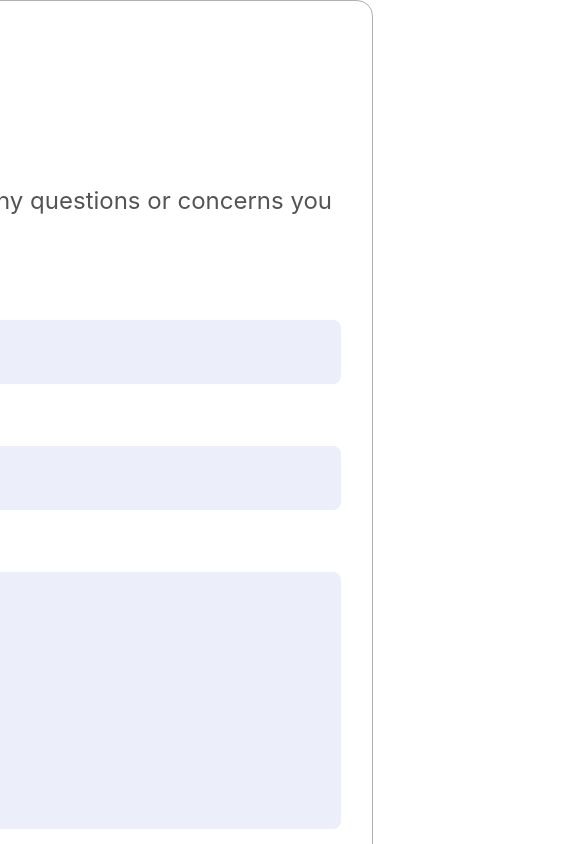
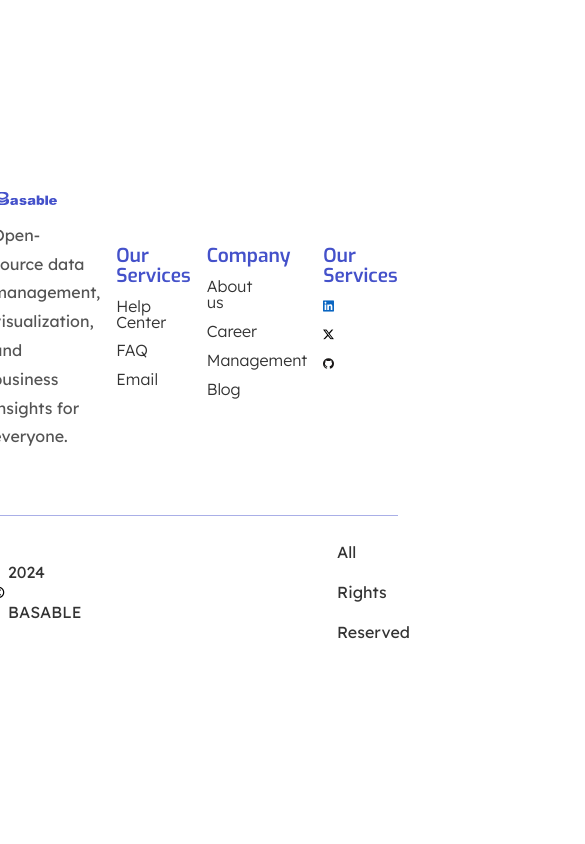
Before and after one commit to prodbyola/basable, a React (Create React App) app in the folder landing/: page / in a window 390 px wide. Shown: the top 844 px of the page, 585 px wide, since content can reach past the window. Built offline with nearby package versions, Linux system fonts and the light colour scheme.

Commit message:
footer align commit 1

```diff
--- a/landing/src/App.js
+++ b/landing/src/App.js
@@ -5,7 +5,7 @@ import FooterSection from "./LandingContactFooterComponents/FooterSection";
 function App() {
   return (
     <>
-      <ContactSection />
+      {/* <ContactSection /> */}
       <FooterSection />
     </>
   );
--- a/landing/src/LandingContactFooterComponents/Contact.css
+++ b/landing/src/LandingContactFooterComponents/Contact.css
@@ -17,10 +17,10 @@ body {
     flex-direction: column;
     justify-content: center;
     align-items: center;
-    width: 99.5vw;
+    width: 1440px;
     height: 100%;
     background-color: rgba(255, 255, 255, 1);
-    margin-bottom: 8rem;
+    /* margin: 8rem 0; */
 }
 
 
@@ -29,9 +29,10 @@ body {
     height: 100%;
     display: flex;
     justify-content: center;
-    align-items: center;
+    /* align-items: center; */
     gap: 116px;
     padding: 0px 0px 0px 96px;
+    border: 1px solid;
 }
 
 .contact-left-side {
@@ -41,7 +42,8 @@ body {
     flex-direction: column;
     justify-content: center;
     align-items: center;
-    gap: 40px;
+    /* gap: 20px; */
+    border: 1px solid red;
 }
 
 /* .left-contact-top{
@@ -57,14 +59,14 @@ body {
     height: 881px;
     display: flex;
     flex-direction: column;
-    gap: 24px;
+    gap: 10px;
 }
 
 .started {
-    width: 225px;
-    height: 56px;
+    width: 189px;
+    height: 50px;
     border-radius: 24px;
-    padding: 8px 16px 8px 16px;
+    padding: 8px 10px 8px 10px;
     display: flex;
     align-items: center;
     gap: 16px;
@@ -80,13 +82,18 @@ body {
 .started-text {
     width: 137px;
     height: 30px;
-    font-size: 24px;
+    font-size: 22px;
     line-height: 30px;
+    color: rgba(68, 81, 202, 1);
 }
 
 .header-texts {
-    width: 550px;
+    display: flex;
+    flex-direction: column;
+    /* gap: 2px; */
+    width: 500px;
     height: 145px;
+    border: 1px solid;
 }
 
 .header-h1 {
@@ -94,16 +101,16 @@ body {
     height: 85px;
     font-family: Exo;
     font-weight: 600;
-    font-size: 64px;
+    font-size: 54px;
     line-height: 85.06px;
     color: rgba(22, 22, 22, 1);
 }
 
 .header-text {
-    width: 550px;
+    width: 500px;
     height: 60px;
     font-weight: 400;
-    font-size: 24px;
+    font-size: 22px;
     line-height: 30px;
     color: rgba(84, 84, 84, 1);
 }
@@ -114,16 +121,18 @@ body {
     display: flex;
     flex-direction: column;
     align-items: center;
-    gap: 23px;
+    gap: 8px;
+    /* border: 1px solid; */
 }
 
 .form-field {
     width: 550px;
-    height: 547px;
+    height: 367px;
     display: flex;
     flex-direction: column;
     align-items: center;
-    gap: 24px;
+    gap: 8px;
+    /* border: 1px solid yellow; */
 }
 
 .label {
@@ -136,9 +145,9 @@ body {
 
 .fullname {
     width: 118px;
-    width: 30px;
+    width: 25px;
     font-weight: 400;
-    font-size: 24px;
+    font-size: 18px;
     line-height: 30px;
     color: rgba(84, 84, 84, 1);
     text-wrap: nowrap;
@@ -146,17 +155,17 @@ body {
 
 .form-input {
     width: 550px;
-    height: 64px;
-    border-radius: 8px;
+    height: 44px;
+    border-radius: 3px;
     background-color: rgba(236, 238, 250, 1);
     border: none;
 }
 
 .email {
     width: 65px;
-    height: 30px;
+    height: 25px;
     font-weight: 400;
-    font-size: 24px;
+    font-size: 18px;
     line-height: 30px;
     color: rgba(84, 84, 84, 1);
 }
@@ -172,16 +181,16 @@ body {
 
 .message {
     width: 163px;
-    height: 30px;
+    height: 25px;
     font-weight: 400;
-    font-size: 24px;
+    font-size: 18px;
     line-height: 30px;
     color: rgba(84, 84, 84, 1);
 }
 
 .form-message {
     width: 550px;
-    height: 257px;
+    height: 157px;
     border-radius: 8px;
     background-color: rgba(236, 238, 250, 1);
     border: none;
@@ -212,8 +221,8 @@ body {
 }
 
 .hero-image {
-    width: 100%;
-    height: 100%;
+    width: 90%;
+    height: 80%;
     /* position: absolute;
     top: 0;
     left: 0; */
@@ -222,7 +231,7 @@ body {
 
 
 
-@media (max-width: 834px) {
+@media (min-width: 360px) and (max-width: 834px) {
     .contact-container {
         gap: 80px;
         padding: 0;
--- a/landing/src/LandingContactFooterComponents/Footer.css
+++ b/landing/src/LandingContactFooterComponents/Footer.css
@@ -8,116 +8,127 @@ body {
     height: 100vh;
     display: flex;
     flex-direction: column;
+    justify-content: center;
     align-items: center;
+    width: 100%;
 }
 
 footer {
-    /* width: 100%; */
-    width: 1440px;
-    height: 462px;
+    width: 90rem;
+    height: 28.875rem;
     background-color: rgba(255, 255, 255, 1);
     font-family: Lexend;
     display: flex;
     flex-direction: column;
     align-items: center;
+    justify-content: center;
 }
 
 .footer-section {
-    width: 1296.05px;
-    height: 413.87px;
+    width: 81%;
+    height: 25.866875rem;
     display: flex;
     flex-direction: column;
     align-items: center;
+    justify-content: center;
+    gap: 2rem;
+}
+
+.top-footer {
+    width: 76.6875rem;
+    height: 14.6875rem;
+    display: flex;
+    justify-content: center;
+    align-items: center;
+    gap: 4.875rem;
+}
+
+.left-side {
+    width: 28.5rem;
+    height: 10.866875rem;
+    display: flex;
+    flex-direction: column;
     gap: 1rem;
 }
 
-.top-footer {
-    width: 1227px;
-    height: 235px;
-    display: flex;
-    justify-content: center;
-    align-items: center;
-    gap: 142px;
-}
-
-.left-side {
-    width: 456px;
-    height: 173.87px;
-    display: flex;
-    flex-direction: column;
-    gap: 32px;
-}
-
 .logo {
-    width: 305px;
-    height: 61.87px;
+    width: 19.0625rem;
+    height: 3.8675rem;
 }
 
 .left-text {
-    width: 456px;
-    height: 96px;
+    width: 25.5rem;
+    height: 6rem;
     font-weight: 400;
-    font-size: 24px;
-    line-height: 32px;
+    font-size: 1.2rem;
+    line-height: 2rem;
     color: rgba(84, 84, 84, 1);
 }
 
 .right-side {
-    width: 629px;
-    height: 235px;
+    width: 39.3125rem;
+    height: 14.6875rem;
     display: flex;
-    gap: 72px;
+    gap: 2.5rem;
 }
 
 .right-mid {
-    width: 188px;
-    height: 189px;
+    width: 11.75rem;
+    height: 11.8125rem;
     display: flex;
     flex-direction: column;
-    gap: 24px;
+    gap: 1rem;
 }
 
 .right-mid-head {
-    width: 188px;
-    height: 43px;
+    width: 11.75rem;
+    height: 2.6875rem;
     font-family: Exo;
     font-weight: 600;
-    font-size: 32px;
-    line-height: 42.53px;
+    font-size: 1.8rem;
+    line-height: 2.658125rem;
     color: rgba(68, 81, 202, 1);
 }
 
 .dropdown {
-    width: 134px;
-    height: 122px;
+    width: 8.375rem;
+    height: 7.625rem;
     display: flex;
     flex-direction: column;
-    gap: 16px;
+    gap: 1rem;
 }
 
 .dropdown a {
-    width: 134px;
-    height: 30px;
+    width: 8.375rem;
+    height: 1.875rem;
     font-weight: 300;
-    font-size: 24px;
-    line-height: 30px;
+    font-size: 1rem;
+    line-height: 1.875rem;
     color: rgba(51, 51, 51, 1);
     text-decoration: none;
 }
 
+.social-icon {
+    width: 2rem;
+}
 
 .bottom-footer {
     display: flex;
-    gap: 62.8rem;
+    /* justify-content: center; */
+    align-items: center;
+
+
+    gap: 53.8rem;
     width: 100%;
     border-top: 1px solid rgba(169, 175, 231, 1);
-    padding-top: 16px;
-    margin-left: 5rem;
+    padding-top: 1rem;
+    /* margin-left: 5rem; */
+    /* border: 1px solid; */
 }
 
 .bottom-right {
-    width: fit-content;
-    height: 24px;
+    width: 100%;
+    height: 1.5rem;
     display: flex;
     justify-content: center;
     align-items: center;
@@ -129,306 +140,113 @@ footer {
 }
 
 .bottom-text {
-    width: 115px;
-    height: 24px;
+    width: 100%;
+    height: 1.5rem;
     font-weight: 400;
-    font-size: 16px;
-    line-height: 24px;
+    font-size: 1rem;
+    line-height: 1.5;
     color: rgba(51, 51, 51, 1);
-    text-wrap: nowrap;
+    /* text-wrap: nowrap; */
 }
 
+@media (min-width: 361px) and (max-width: 834px) {
 
-@media (max-width: 834px) {
     footer {
         width: 100%;
-        height: auto;
-        font-family: Lexend;
-        display: flex;
-        flex-direction: column;
-        align-items: center;
-        padding: 1rem;
+        height: 100% !important;
     }
 
     .footer-section {
-        width: 770px;
-        height: auto;
-        display: flex;
-        flex-direction: column;
-        align-items: center;
-        gap: 68px;
+        width: 100%;
+        height: 100%;
+        gap: 4rem;
     }
 
     .top-footer {
         width: 100%;
-        height: auto;
-        display: flex;
-        /* flex-direction: column; */
-        justify-content: center;
-        align-items: center;
+        height: 100%;
         gap: 1rem;
+        padding: auto;
     }
 
     .left-side {
-        width: 335px;
-        height: 116.57px;
-        display: flex;
-        flex-direction: column;
-        gap: 20.43px;
-        align-self: flex-start;
+        width: 40%;
+        height: 100%;
     }
 
     .logo {
-        width: 200px;
-        height: auto;
+        width: 60%;
+        height: 100%;
     }
 
     .left-text {
-        width: 335px;
-        height: auto;
-        font-weight: 400;
-        font-size: 16px;
-        line-height: 20px;
-        /* text-align: center; */
-        color: rgba(84, 84, 84, 1);
+        width: 90%;
+        height: 100%;
+        font-size: 1rem;
+        line-height: 1.8;
     }
 
     .right-side {
-        width: 367px;
-        height: auto;
-        display: flex;
-        /* flex-direction: column; */
-        justify-content: space-between;
-        gap: 8px;
-        align-self: flex-start;
-        /* align-items: center; */
+        width: 100%;
+        height: 100%;
+        gap: 1rem;
+
     }
 
     .right-mid {
-        width: 117px;
-        height: auto;
-        display: flex;
-        flex-direction: column;
-        gap: 16px;
-        align-items: center;
+        width: 100%;
+        height: 100%;
+        gap: 0.8rem;
     }
 
     .right-mid-head {
-        width: 100%;
-        height: auto;
-        font-family: Exo;
-        font-weight: 600;
-        font-size: 18px;
-        text-align: center;
-        color: rgba(68, 81, 202, 1);
+        width: fit-content;
+        height: 100%;
+        font-size: 1.2rem;
+        line-height: 1;
     }
 
     .dropdown {
-        width: 89px;
-        height: auto;
-        display: flex;
-        flex-direction: column;
-        gap: 1px;
-        align-items: center;
+        width: 60%;
+        height: 100%;
+        gap: 0.8rem;
     }
 
     .dropdown a {
         width: 100%;
-        height: auto;
-        font-weight: 300;
-        font-size: 12px;
-        /* text-align: center; */
-        color: rgba(51, 51, 51, 1);
-        text-decoration: none;
+        height: 100%;
+        font-size: 1rem;
+        line-height: 1;
     }
 
     .social-icon {
-        width: 30px;
+        width: 25%;
     }
 
     .bottom-footer {
-        display: flex;
-        gap: 31rem;
-        width: 720px;
-        border-top: 1px solid rgba(169, 175, 231, 1);
+        max-width: 834px;
+        width: 100%;
+        /* justify-content: center; */
+        align-items: center;
+        gap: 63%;
         padding-top: 1rem;
-        align-items: center;
-        margin-left: 0;
+
     }
 
     .bottom-right {
-        width: 111px;
-        height: auto;
-        display: flex;
-        justify-content: center;
-        align-items: center;
-        gap: 4px;
+        height: 100%;
     }
 
     .copryright {
-        font-size: 1.6rem;
+        font-size: 1rem;
     }
 
     .bottom-text {
-        width: 87px;
-        height: auto;
-        font-weight: 400;
-        font-size: 12px;
-        line-height: 24px;
-        color: rgba(51, 51, 51, 1);
+        width: 100%;
+        height: 100%;
+        font-size: 1rem;
+        line-height: 2.5;
     }
 }
 
-
-
-@media (max-width: 360px) {
-    /* footer {
-        width: 100%;
-        height: auto;
-        font-family: Lexend;
-        border: 1px solid;
-        display: flex;
-        flex-direction: column;
-        align-items: center;
-        padding: 1rem;
-    } */
-
-    .footer-section {
-        width: 312px;
-        height: auto;
-        display: flex;
-        flex-direction: column;
-        align-items: center;
-        gap: 4px;
-    }
-
-    .top-footer {
-        width: 312px;
-        height: auto;
-        display: flex;
-        flex-direction: column;
-        justify-content: center;
-        align-items: center;
-        gap: 40px;
-    }
-
-    .left-side {
-        width: 312px;
-        height: auto;
-        display: flex;
-        flex-direction: column;
-        gap: 32px;
-    }
-
-    .logo {
-        width: 150px;
-        height: 30.43px;
-    }
-
-    .left-text {
-        width: 312px;
-        height: 60px;
-        font-weight: 400;
-        font-size: 16px;
-        line-height: 20px;
-        text-align: start;
-        color: rgba(84, 84, 84, 1);
-    }
-
-    .right-side {
-        width: 312px;
-        height: auto;
-        display: flex;
-        flex-wrap: wrap;
-        /* flex-direction: column; */
-        gap: 2rem;
-        align-items: center;
-    }
-
-    .right-mid {
-        width: 117px;
-        height: 119px;
-        display: flex;
-        flex-direction: column;
-        gap: 1rem;
-        align-items: center;
-        text-align: start;
-    }
-
-    .social-icon {
-        width: 24px;
-        height: auto;
-    }
-
-    .right-mid-head {
-        width: 117px;
-        height: auto;
-        font-family: Exo;
-        font-weight: 600;
-        font-size: 20px;
-        line-height: 20px;
-        text-align: center;
-        color: rgba(68, 81, 202, 1);
-    }
-
-    .dropdown {
-        width: 89px;
-        height: auto;
-        display: flex;
-        flex-direction: column;
-        gap: 8px;
-        align-items: center;
-        text-align: start;
-    }
-
-    .dropdown-row {
-        width: 100%;
-        height: 24px;
-        display: flex;
-        flex-direction: row;
-        gap: 16px;
-    }
-
-    .dropdown a {
-        width: 100%;
-        height: auto;
-        font-weight: 300;
-        font-size: 16px;
-        line-height: 20px;
-        text-align: center;
-        color: rgba(51, 51, 51, 1);
-        text-decoration: none;
-    }
-
-    .bottom-footer {
-        display: flex;
-        gap: 8rem;
-        width: 100%;
-        border-top: 1px solid rgba(169, 175, 231, 1);
-        padding-top: 1rem;
-        align-items: center;
-    }
-
-    .bottom-right {
-        width: 100%;
-        height: auto;
-        display: flex;
-        justify-content: center;
-        align-items: center;
-        gap: .2rem;
-    }
-
-    .copryright {
-
-        font-size: 1.4rem;
-    }
-
-    .bottom-text {
-        width: auto;
-        height: auto;
-        font-weight: 400;
-        font-size: 10px;
-        line-height: 1.25rem;
-        color: rgba(51, 51, 51, 1);
-    }
-}
+@media (max-width: 360px) {}
```
